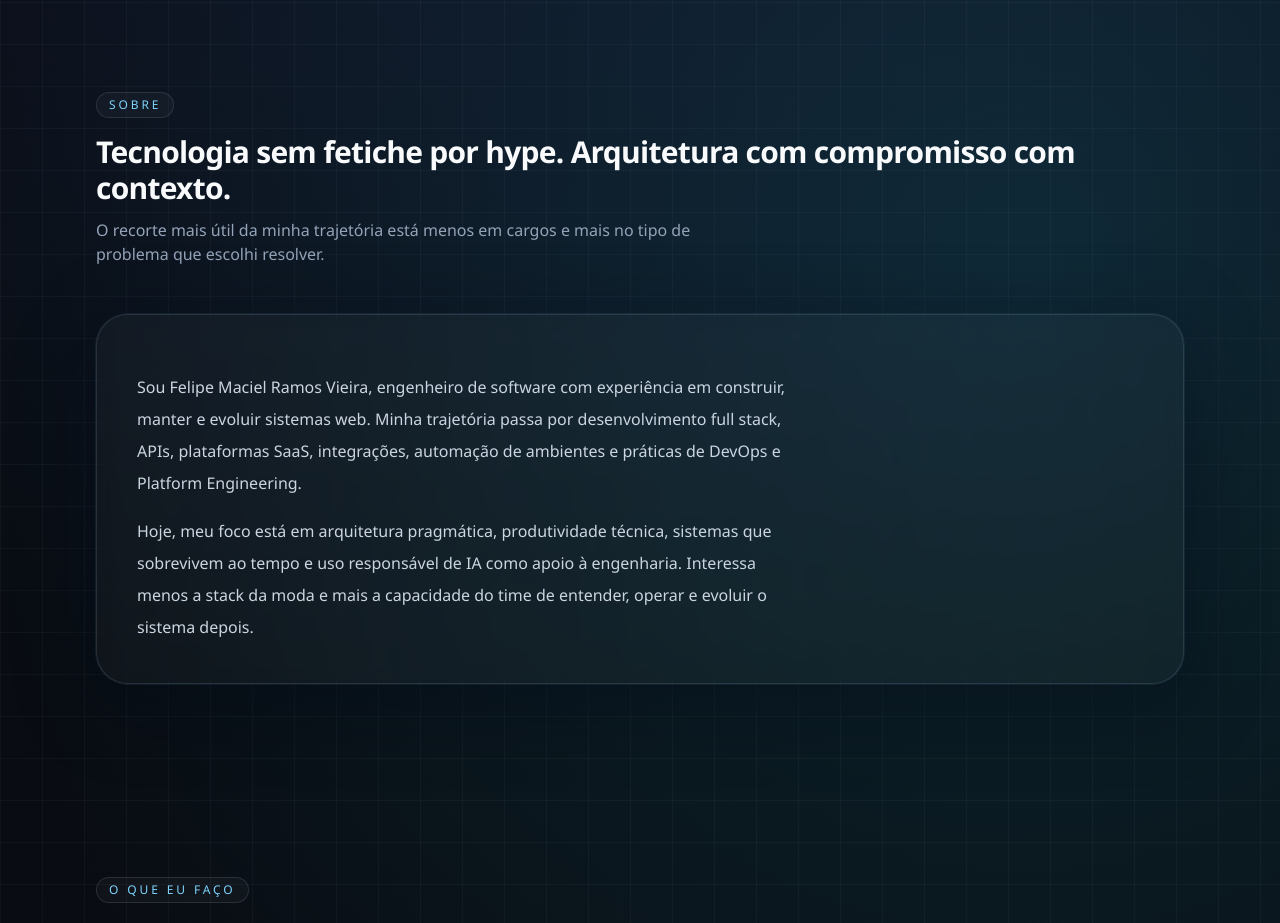
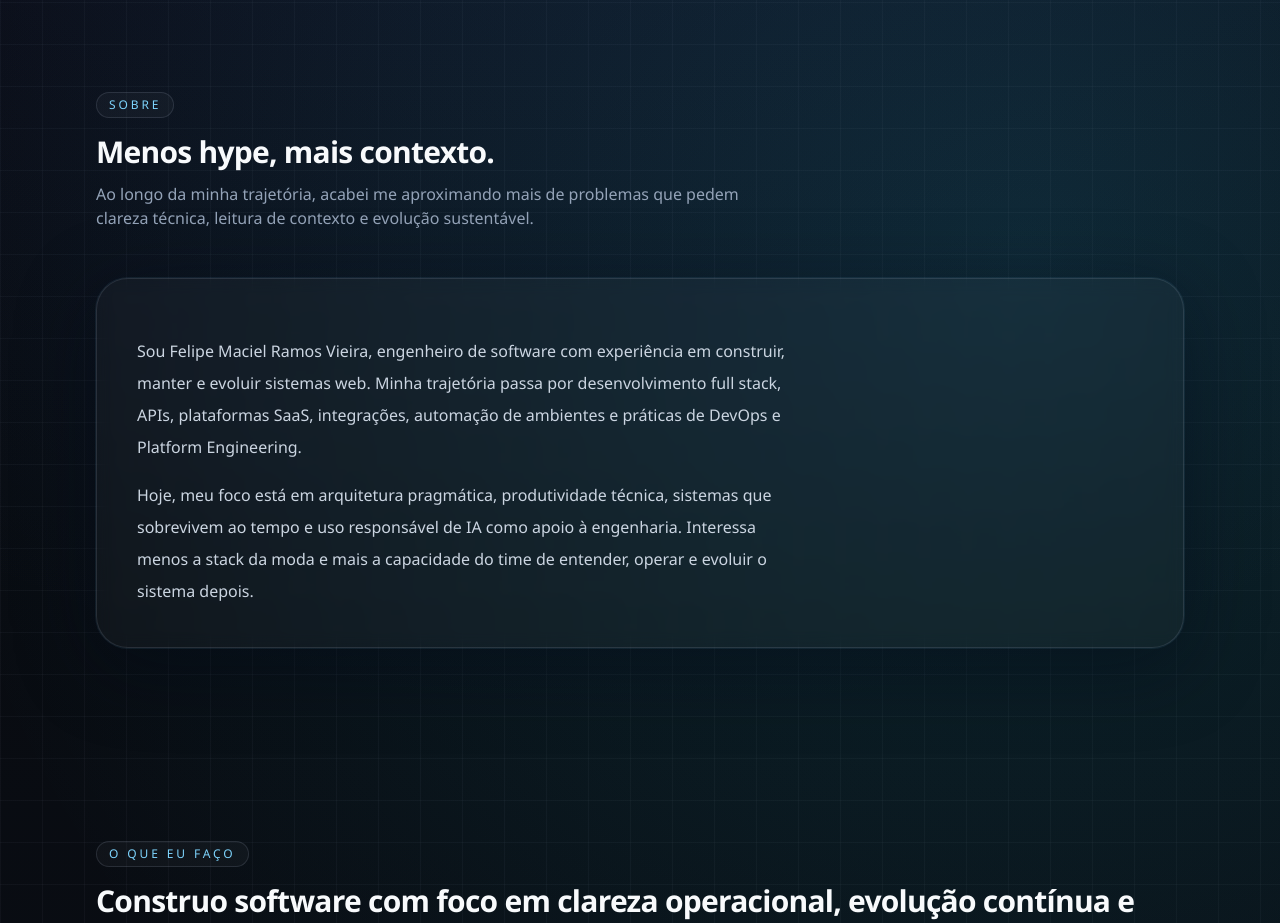
Before and after one commit to felipemrvieira/felipemrvieira.github.io, a Next.js app: page / in a window 1280 px wide. Shown: the part 880-1803 px from the top of the page. Built offline with nearby package versions, Linux system fonts and the light colour scheme.

Commit message:
refine about copy

```diff
--- a/app/page.tsx
+++ b/app/page.tsx
@@ -21,8 +21,8 @@ export default function HomePage() {
       <Section
         id="sobre"
         eyebrow="Sobre"
-        title="Tecnologia sem fetiche por hype. Arquitetura com compromisso com contexto."
-        description="O recorte mais útil da minha trajetória está menos em cargos e mais no tipo de problema que escolhi resolver."
+        title="Menos hype, mais contexto."
+        description="Ao longo da minha trajetória, acabei me aproximando mais de problemas que pedem clareza técnica, leitura de contexto e evolução sustentável."
       >
         <div className="surface rounded-[2rem] p-8 md:p-10">
           <div className="prose-custom">
```
